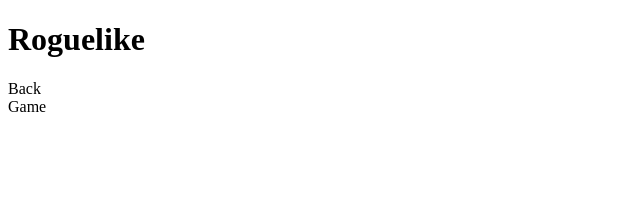
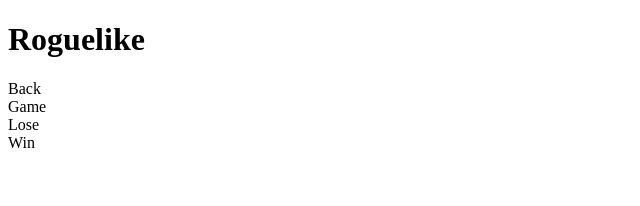
Before and after one commit to maxbogus/rogueLike, a React app: page / in a window 1280 px wide. Shown: the top 206 px of the page, without its empty margins (0-640 px from the left). Built offline with nearby package versions, Linux system fonts and the light colour scheme; the HTML template or start-up script is replaced by a standard one.

Commit message:
added results screen

```diff
--- a/src/index.tsx
+++ b/src/index.tsx
@@ -3,8 +3,18 @@ import {createRoot} from 'react-dom/client';
 
 const menuItems = ['Game', 'Results', 'Help'];
 
+interface GameResult {
+    isWon: boolean;
+    slainBy?: string;
+    floor: number;
+    date: Date;
+}
+
+const showResult = ({isWon, slainBy, floor}: GameResult): string => `${isWon ? `Player won` : `Player slayed by ${slainBy}`}  on floor ${floor}.`;
+
 const App = () => {
     const [selectedState, updateState] = useState<string>(menuItems[0]);
+    const [results, updateResults] = useState<GameResult[]>([]);
     const renderMenu = () => <>
         <ul>
             {menuItems.map(item => <li key={item} onClick={() => {
@@ -15,12 +25,17 @@ const App = () => {
 
     const renderResults = () => <>
         <div onClick={() => updateState('Menu')}>Back</div>
-        <div>Results</div>
+        <div>Results:</div>
+        <ul>
+            {results.map((result, index) => <li key={index}>{`${index}. ${showResult(result)}`}</li>)}
+        </ul>
     </>;
 
     const renderGame = () => <>
         <div onClick={() => updateState('Menu')}>Back</div>
         <div>Game</div>
+        <div onClick={() => {updateResults([...results, {isWon: false, slainBy: 'ghoul', floor: 2, date: new Date()}])}}>Lose</div>
+        <div onClick={() => {updateResults([...results, {isWon: true, floor: 20, date: new Date()}])}}>Win</div>
     </>;
 
     const renderHelp = () => <>
```
